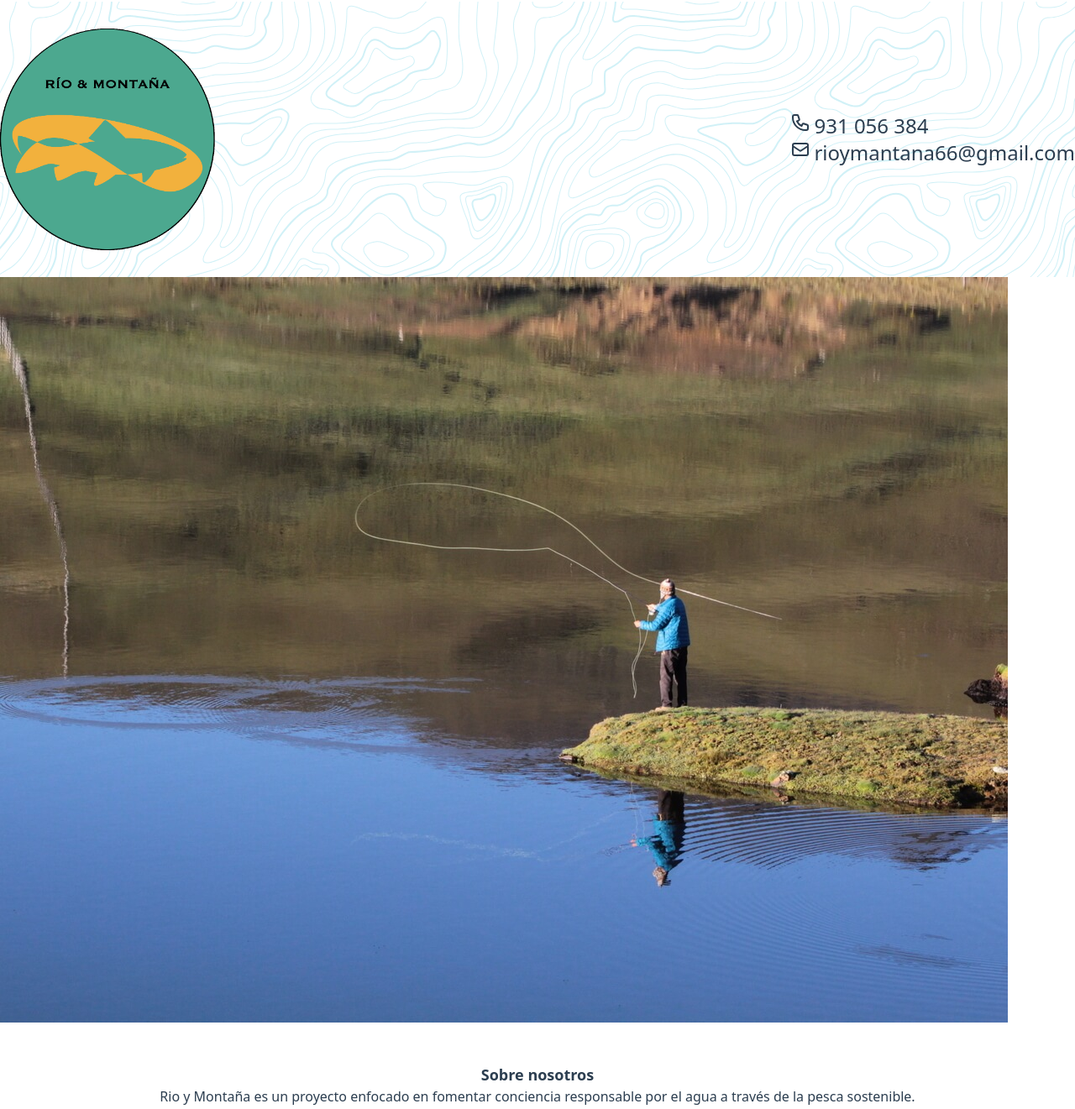
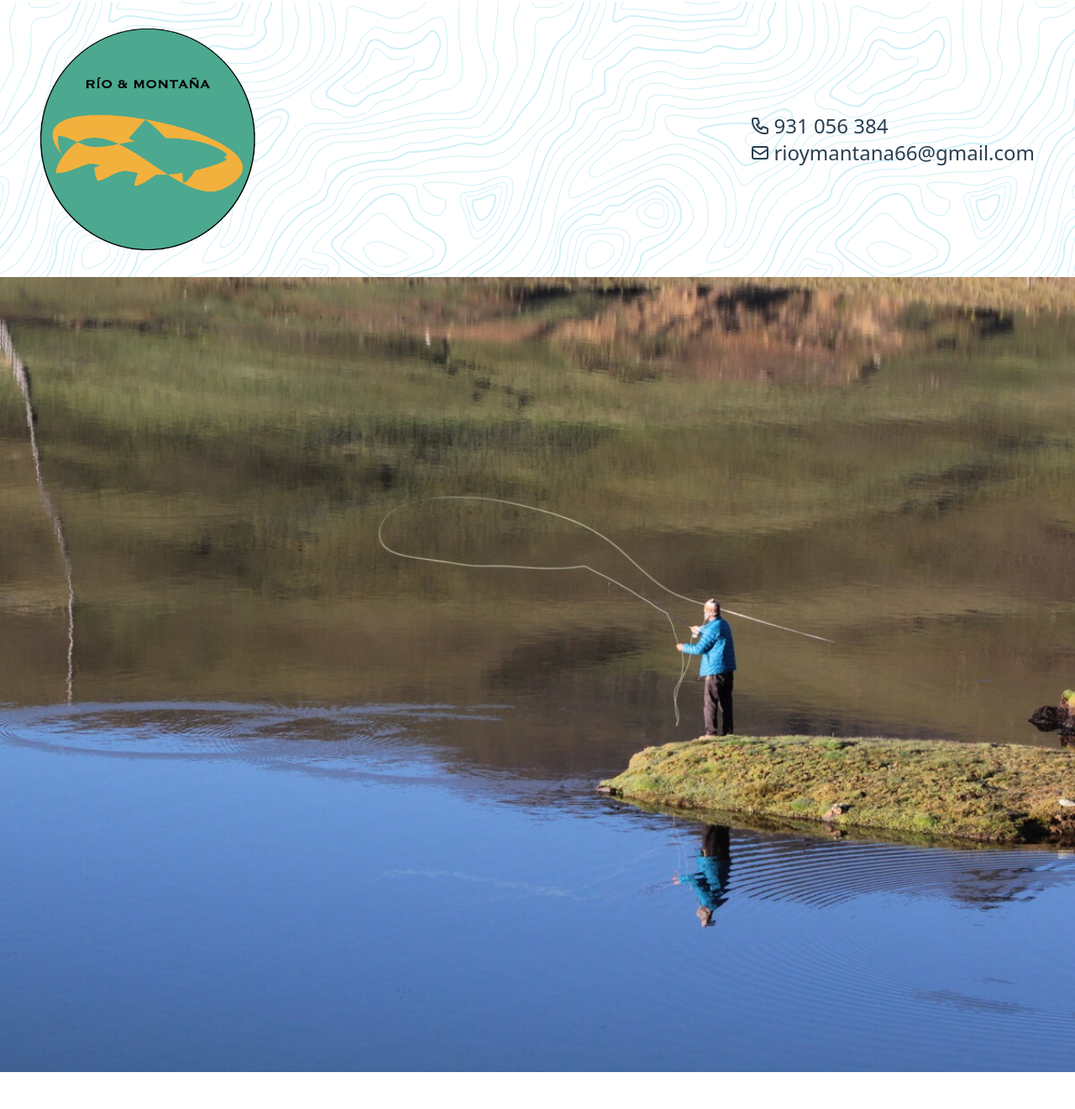
Before and after one commit to FredericBruening/rioymontana, a website built with Vite: page index.html in a window 1280 px wide. Shown: the part 30-1351 px from the top of the page at 84% size. Built offline with nearby package versions, Linux system fonts and the light colour scheme.

Commit message:
center images, adjustments

```diff
--- a/index.html
+++ b/index.html
@@ -10,35 +10,35 @@
 </head>
 <body>
     <div id="app" class="container mx-auto h-screen md:py-8 text-center text-[#2c3e50] selection:bg-green-100">
-        <div class="flex items-center justify-between py-5 md:py-8 px-5 md:px-0 topography">
+        <div class="flex items-center justify-between py-5 md:py-8 px-5 md:px-12 topography">
             <img class="w-32 md:w-64 " src="./src/assets/logo.png" />
             <div class="text-left md:pl-5 text-md md:text-2xl">
-                <div class="flex">
+                <div class="flex items-center">
                     <svg xmlns="http://www.w3.org/2000/svg" class="h-6 w-6 mr-1" fill="none" viewBox="0 0 24 24"
                         stroke="currentColor" stroke-width="2">
                         <path stroke-linecap="round" stroke-linejoin="round"
                             d="M3 5a2 2 0 012-2h3.28a1 1 0 01.948.684l1.498 4.493a1 1 0 01-.502 1.21l-2.257 1.13a11.042 11.042 0 005.516 5.516l1.13-2.257a1 1 0 011.21-.502l4.493 1.498a1 1 0 01.684.949V19a2 2 0 01-2 2h-1C9.716 21 3 14.284 3 6V5z" />
                     </svg> 931 056 384
                 </div>
-                <div class="flex">
+                <div class="flex items-center">
                     <svg xmlns="http://www.w3.org/2000/svg" class="h-6 w-6 mr-1" fill="none" viewBox="0 0 24 24" stroke="currentColor" stroke-width="2">
                         <path stroke-linecap="round" stroke-linejoin="round" d="M3 8l7.89 5.26a2 2 0 002.22 0L21 8M5 19h14a2 2 0 002-2V7a2 2 0 00-2-2H5a2 2 0 00-2 2v10a2 2 0 002 2z" />
                     </svg>rioymantana66@gmail.com
                 </div>
             </div>
         </div>
-        <div>
-            <img class="" src="./src/assets/header.jpg" />
+        <div class="">
+            <img class="w-full object-cover" src="./src/assets/header.jpg" />
         </div>
 
         <div class="py-12">
-            <h3 class="text-lg font-bold">Sobre nosotros</h3>
-            <p>
+            <h3 class="text-lg md:text-xl font-bold">Sobre nosotros</h3>
+            <p class="md:text-lg">
                 Rio y Montaña es un proyecto enfocado en fomentar conciencia responsable por el agua a través de la pesca sostenible.
             </p>
         </div>
 
-        <img class="" src="./src/assets/suntoqocha2.jpg" />
+        <img class="mx-auto" src="./src/assets/suntoqocha2.jpg" />
     </div>
     <script type="module" src="./src/main.js"></script>
 </body>
```
